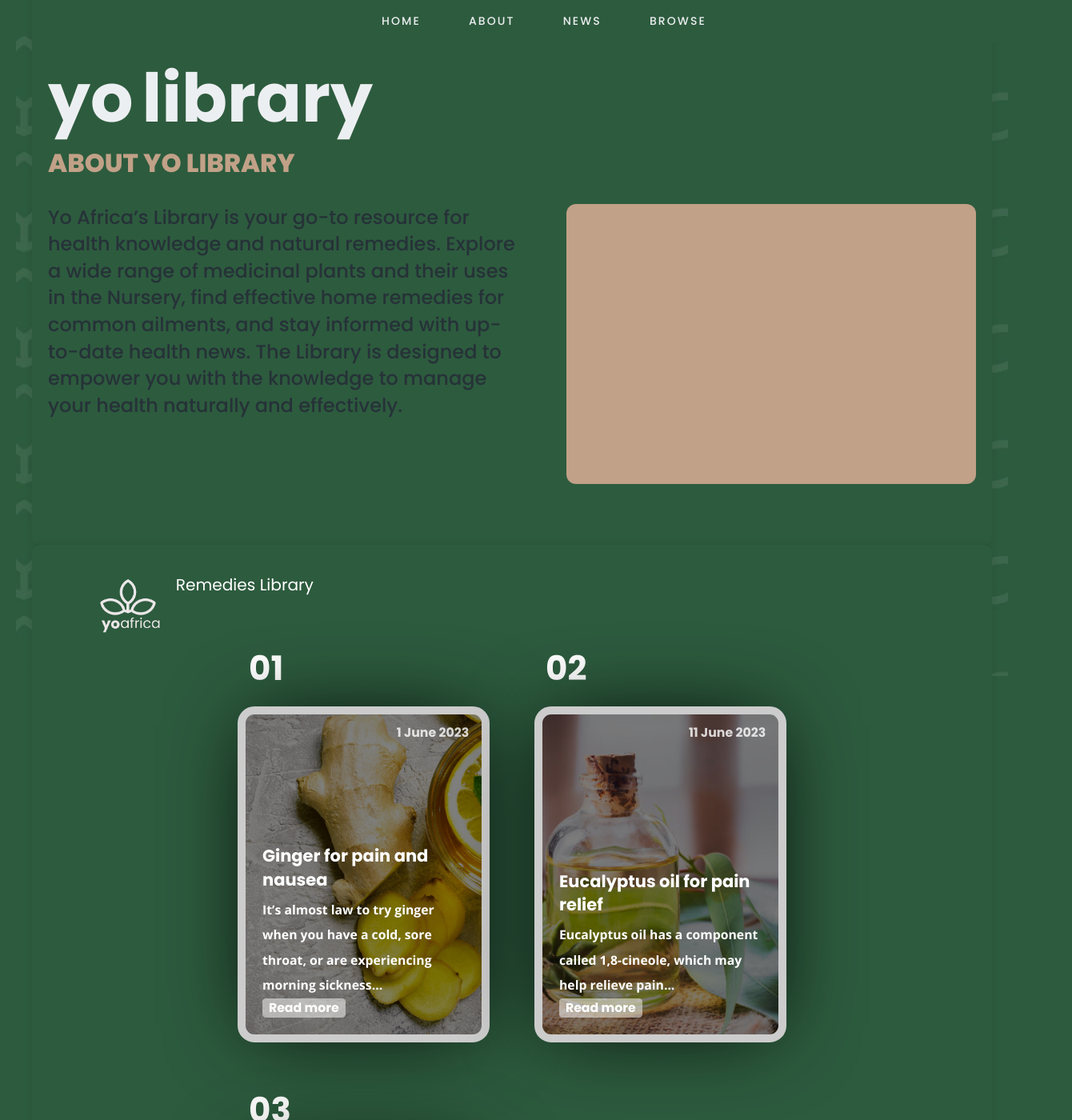
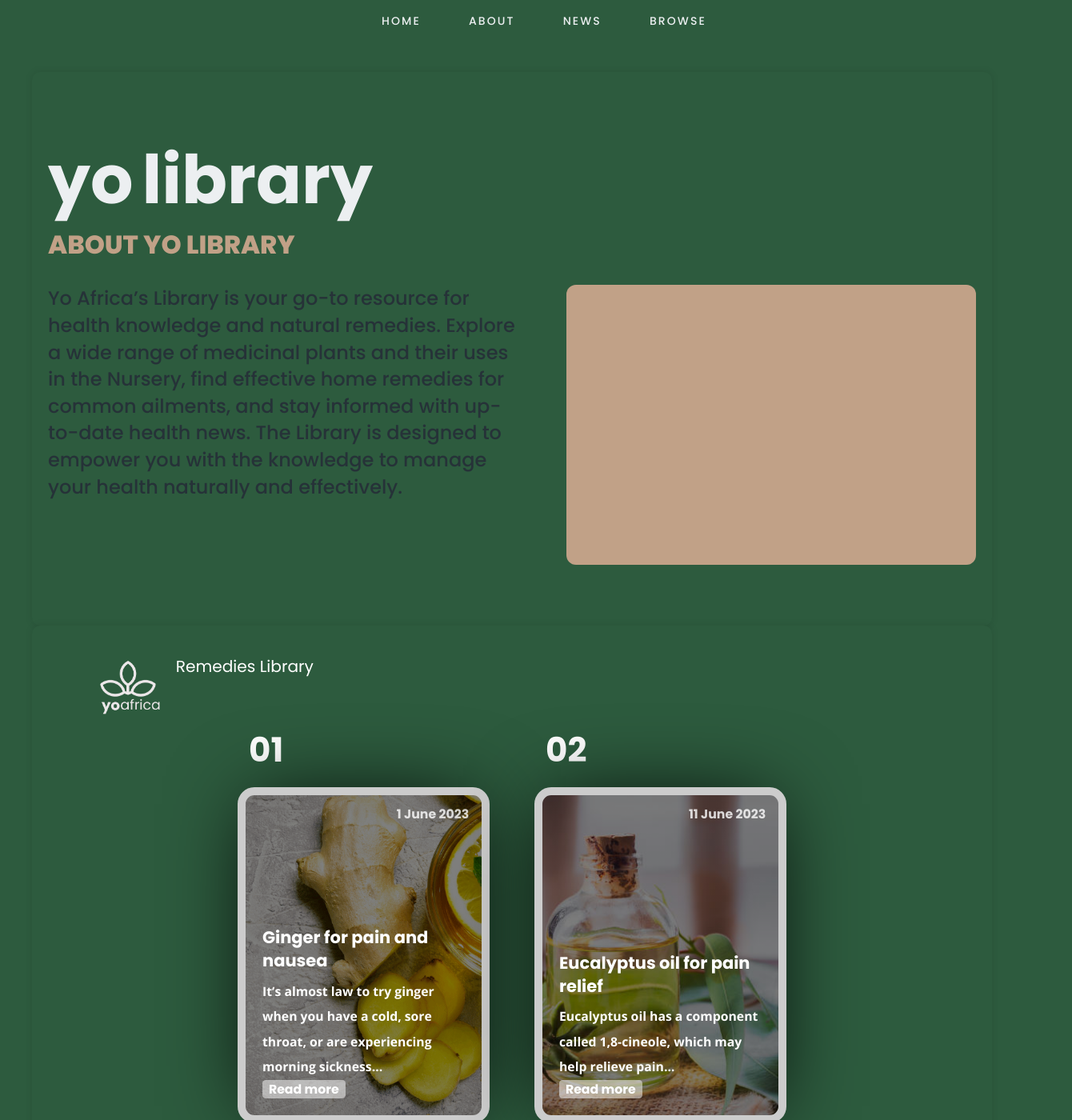
Before and after one commit to SinomthaMzamo/yo-africa, a React (Vite) app: page /library in a window 1280 px wide. Shown: the top 1400 px of the page at 80% size, 1340 px wide, since content can reach past the window. Built offline with nearby package versions, Linux system fonts and the light colour scheme.

Commit message:
spreading vfs

```diff
--- a/src/About.module.css
+++ b/src/About.module.css
@@ -17,7 +17,7 @@
 }
 
 body, html {
-    margin-top:25px ;
+    margin-top:1000px ;
     margin-bottom: 25px;
     padding: 20px;
     font: bold 14px/1.4 'Poppins', Arial, sans-serif;
--- a/src/ForgotPasswordForm.jsx
+++ b/src/ForgotPasswordForm.jsx
@@ -25,6 +25,7 @@
             placeholder="Email Address"
             required
           />
+          <i class="bx bxs-envelope"></i>
         </div>
         <button type="submit" id={styles["forgot-submit"]} className={styles.btn}>
           Submit
--- a/src/Login.jsx
+++ b/src/Login.jsx
@@ -1,8 +1,9 @@
-import { useState } from 'react'
+import { useState, useEffect } from 'react'
 
 import LoginForm from "./LoginForm"
 import RegisterForm from "./RegisterForm"
 import ForgotPasswordForm from "./ForgotPasswordForm"
+import bodyStyle from './LoginForms.module.css'
 
 const Login = () => {
 	const [visibleForm, setVisibleForm] = useState('login');
@@ -33,6 +34,7 @@
 	return(
 		<>
 		{/*show the relevant form based on current usestate*/}
+		<div className={bodyStyle.main}>
 			{visibleForm === 'login' && (
 	        <LoginForm
 	          forgottenPasswordHandler={handleForgotPassword}
@@ -49,6 +51,7 @@
 	          showLoginHandler={handleBackToLogin}
 	        />
 	      )}
+	    </div>
 		</>
 
 	);
--- a/src/LoginForm.jsx
+++ b/src/LoginForm.jsx
@@ -1,4 +1,4 @@
-import React, { useState } from 'react';
+import React, { useState, useEffect } from 'react';
 import { auth, database, signInWithEmailAndPassword, get, ref } from './firebaseConfig';
 import styles from './LoginForms.module.css'
 
@@ -36,6 +36,15 @@
     }
   };
 
+  useEffect (() => {
+    // add class to body tag
+    document.body.classList.add(styles.bodyStyle);
+
+    return  () => {
+      document.body.classList.remove(styles.bodyStyle);
+    };
+  }, []);
+
   return (
     <div className={styles.wrapper} id={styles["login-form"]}>
       <form onSubmit={handleSubmit}>
@@ -48,6 +57,7 @@
             placeholder="Username"
             required
           />
+          <i class="bx bxs-user"></i>
         </div>
         <div className={styles["input-box"]}>
           <input
@@ -57,6 +67,7 @@
             placeholder="Password"
             required
           />
+          <i class="bx bxs-lock-open-alt"></i>
         </div>
         <div className={styles["remember-forgot"]}>
           <label>
--- a/src/LoginForms.module.css
+++ b/src/LoginForms.module.css
@@ -19,7 +19,7 @@
     --center: 0.5;
 }
 
-body {
+.main{
     display: flex;
     justify-content: center;
     align-items: center;
--- a/src/RegisterForm.jsx
+++ b/src/RegisterForm.jsx
@@ -52,6 +52,7 @@
             placeholder="Full Name"
             required
           />
+          <i class="bx bxs-user"></i>
         </div>
         <div className={styles["input-box"]}>
           <input
@@ -61,6 +62,7 @@
             placeholder="Email Address"
             required
           />
+          <i class="bx bxs-envelope"></i>
         </div>
         <div className={styles["input-box"]}>
           <input
@@ -70,6 +72,7 @@
             placeholder="Password"
             required
           />
+          <i class="bx bxs-lock-open-alt"></i>
         </div>
         <div className={styles["input-box"]}>
           <input
@@ -79,6 +82,7 @@
             placeholder="Confirm Password"
             required
           />
+          <i class="bx bxs-lock-open-alt"></i>
         </div>
         <div className={styles["remember-forgot"]}>
           <label>
@@ -97,8 +101,8 @@
             </a>
           </p>
         </div>
-        {error && <p >{error}</p>}
-        {success && <p >{success}</p>}
+        {error && <p className={styles.error}>{error}</p>}
+        {success && <p className={styles.success}>{success}</p>}
       </form>
     </div>
   );
--- /dev/null
+++ b/src/YoLibrary.css
@@ -0,0 +1,27 @@
+* {
+    box-sizing: border-box;
+    margin: 0;
+    padding: 10px;
+}
+
+:root {
+    --clr-background: #2d5b3e;
+    --clr-white: #ffffff;
+    --clr-primary: #2d5b3e;
+    --clr-dark-gray: #263238;
+    --clr-light-gray: #eceff1;
+    --clr-complement: #c1a187;
+    --font-size: 16px;
+    --border-radius: 0.2em;
+    --center: 0.5;
+}
+
+body, html {
+    margin-top:25px ;
+    margin-bottom: 25px;
+    padding: 20px;
+    font: bold 14px/1.4 'Poppins', Arial, sans-serif;
+    background: var(--clr-primary);
+    height: 100vh;
+    scroll-behavior: smooth;
+}
--- a/src/YoLibrary.jsx
+++ b/src/YoLibrary.jsx
@@ -1,7 +1,10 @@
+import React, { useState, useEffect, useRef } from 'react';
+
 import NavBar from './NavBar'
-import Banner from './Banner'
+// import Banner from './Banner'
 import About from './About'
 import Remedies from './Remedies'
+import './YoLibrary.css'
 
 const YoLibrary = () => {
 	const featuresName = 'Browse';
@@ -21,28 +24,82 @@
 	    );
 	};
 
+  // Use refs to track sections
+  const aboutRef = useRef(null);
+  const featuresRef = useRef(null);
+
   /* Container Utility Class */
   const container = {
-            maxWidth: "1200px", /* This is the maximum width it can stretch */
-            margin: "0 auto", /* This centers the container on the page */
-            padding: "20px", /* Adds some space inside the container */
-            backgroundColor: "#2d5b3e", /* Background color for the container */
-            borderRadius: "10px", /* Rounded corners */
-            boxShadow: "0 0 10px rgba(0, 0, 0, 0.1)", /* A little shadow for depth */
-        };
+    maxWidth: '1200px',
+    margin: '0 auto',
+    padding: '20px',
+    backgroundColor: '#2d5b3e',
+    borderRadius: '10px',
+    boxShadow: '0 0 10px rgba(0, 0, 0, 0.1)',
+    opacity: 0,
+    transform: 'translateY(50px)',
+    transition: 'opacity 0.6s ease-out, transform 0.6s ease-out',
+  };
+
+   // Define the visible style that will be added when the section comes into view
+  const visibleContainerStyle = {
+    opacity: 1,
+    transform: 'translateY(0)',
+  };
+
+  useEffect(() => {
+    const handleScroll = () => {
+      const revealSection = (ref) => {
+        if (!ref.current) return;
+
+        const sectionTop = ref.current.getBoundingClientRect().top;
+        const windowHeight = window.innerHeight;
+
+        if (sectionTop < windowHeight - 100) {
+          ref.current.style.opacity = 1;
+          ref.current.style.transform = 'translateY(0)';
+        }
+      };
+
+      revealSection(aboutRef);
+      revealSection(featuresRef);
+    };
+
+    window.addEventListener('scroll', handleScroll);
+
+    // Initial check for sections already in view
+    handleScroll();
+
+    return () => window.removeEventListener('scroll', handleScroll);
+  }, []);
 
 	return (
     <>
       <NavBar feature={featuresName} features={features}></NavBar>
-      <div style={container}>
+      {/*<div style={container}>
         <Banner/>
+      </div>*/}
+
+      <div
+        ref={aboutRef}
+        style={{
+          ...container,
+          ...(aboutRef.current && aboutRef.current.style.opacity === '1' ? visibleContainerStyle : {}),
+        }}>
+          <About  featureName={featureName}
+           subtitle={subtitle}
+           featureDescription={featureDescription}
+           art={ArtContents}>
+          </About>
       </div>
-
-      <div style={container}><div id="about">
-      <About  featureName={featureName} subtitle={subtitle} featureDescription={featureDescription} art={ArtContents}>
-      </About></div></div>
-      <div id="features" style={container}>
-      <Remedies/></div>
+      <div id="features"
+        ref={featuresRef}
+        style={{
+          ...container,
+          ...(featuresRef.current && featuresRef.current.style.opacity === '1' ? visibleContainerStyle : {}),
+        }}>
+      <Remedies/>
+      </div>
 
     </>
   );
```
